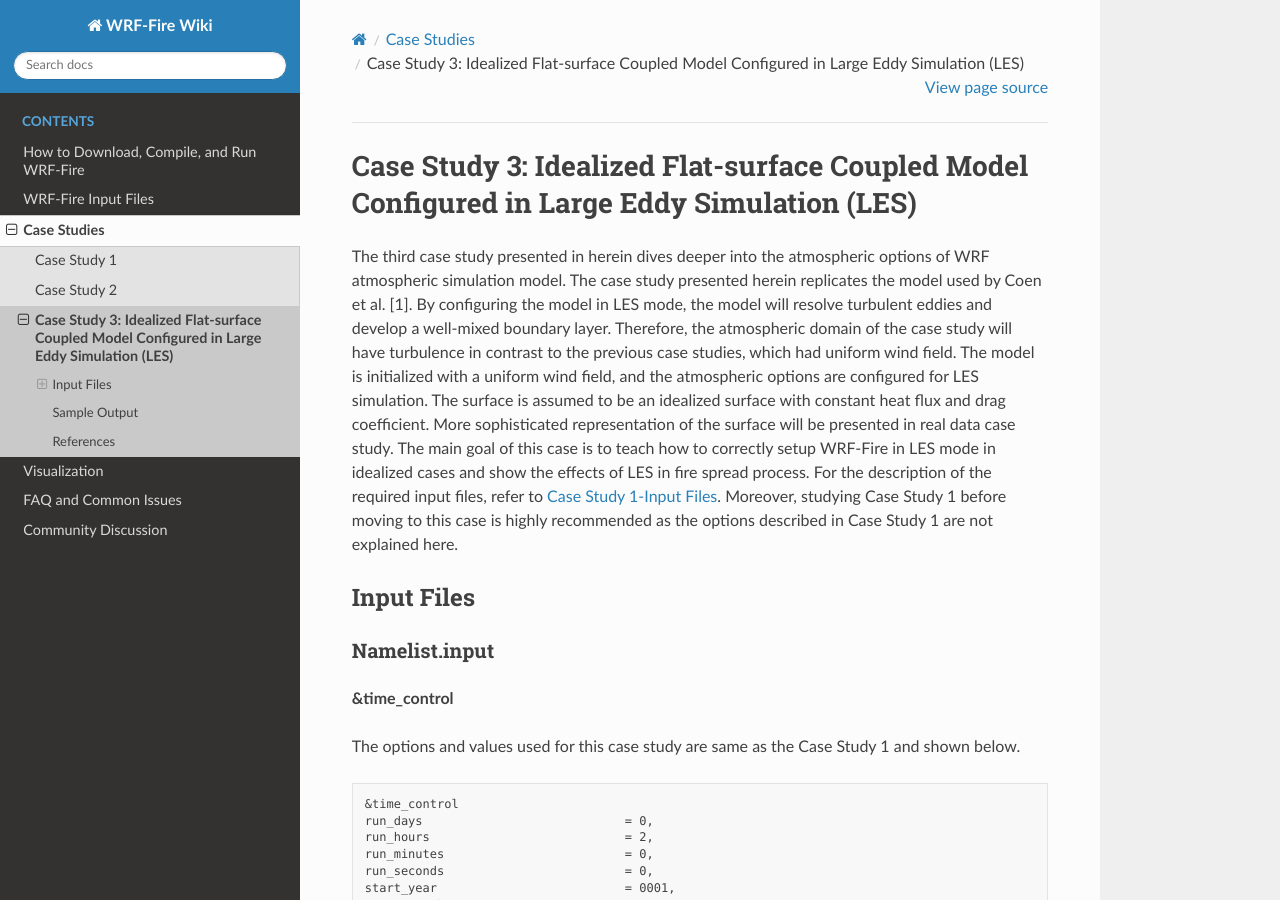
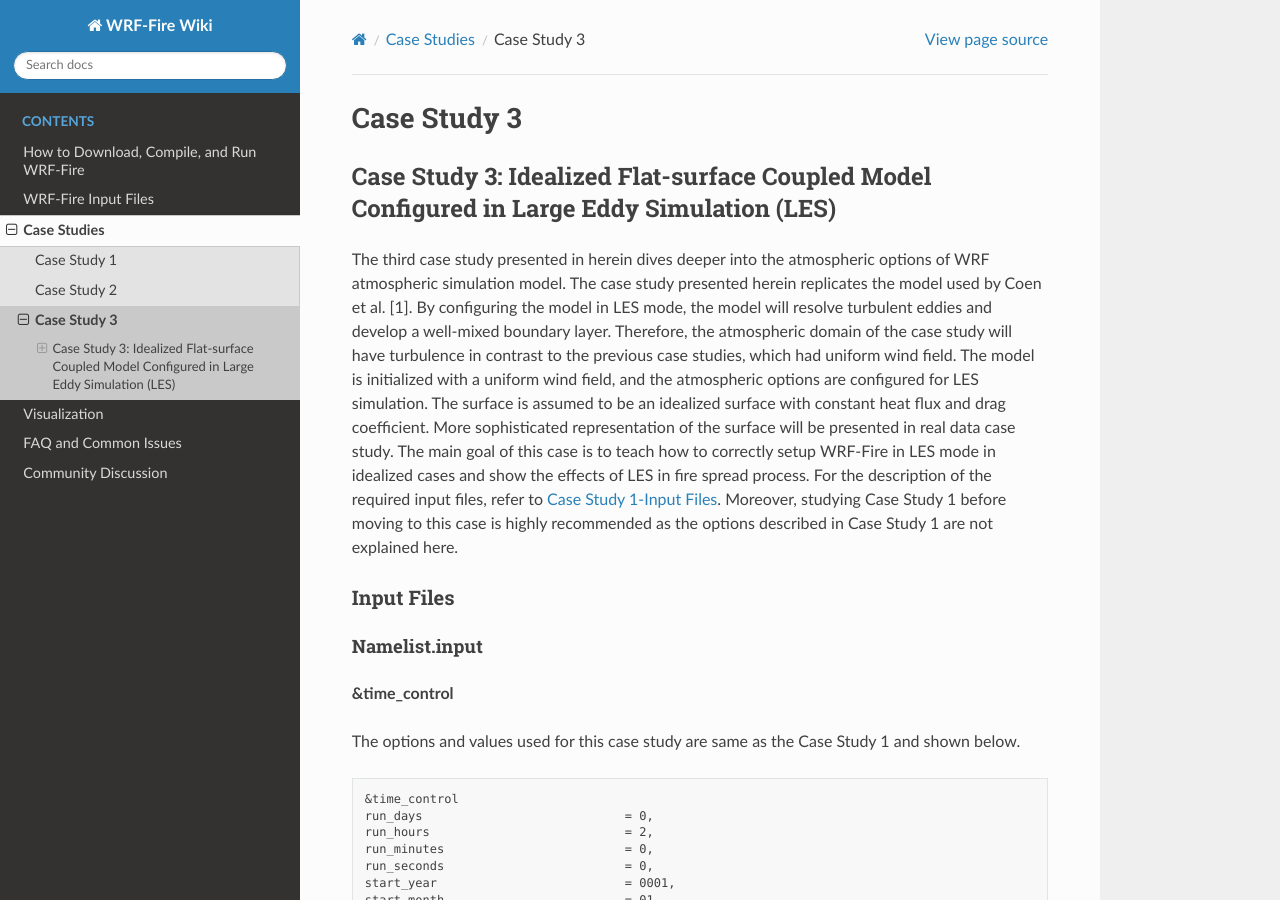
Before and after one commit to WRF-Fire-UNR/UNR-WRF-FIRE, a Sphinx documentation site: the page built from docs/source/case_studies3.rst, in a window 1280 px wide and 900 px high. Built offline with Sphinx 7.4.7 and the Read the Docs theme 2.0.0, drawn with Linux system fonts in a browser that asks for light colours; pages that are not in the unit, such as notebooks, are missing from menus.

Commit message:
Update case_studies3.rst

```diff
--- a/docs/source/case_studies3.rst
+++ b/docs/source/case_studies3.rst
@@ -1,3 +1,7 @@
+=============
+Case Study 3
+=============
+
 Case Study 3: Idealized Flat-surface Coupled Model Configured in Large Eddy Simulation (LES)
 --------------------------------------------------------------------------------------------
 
```
